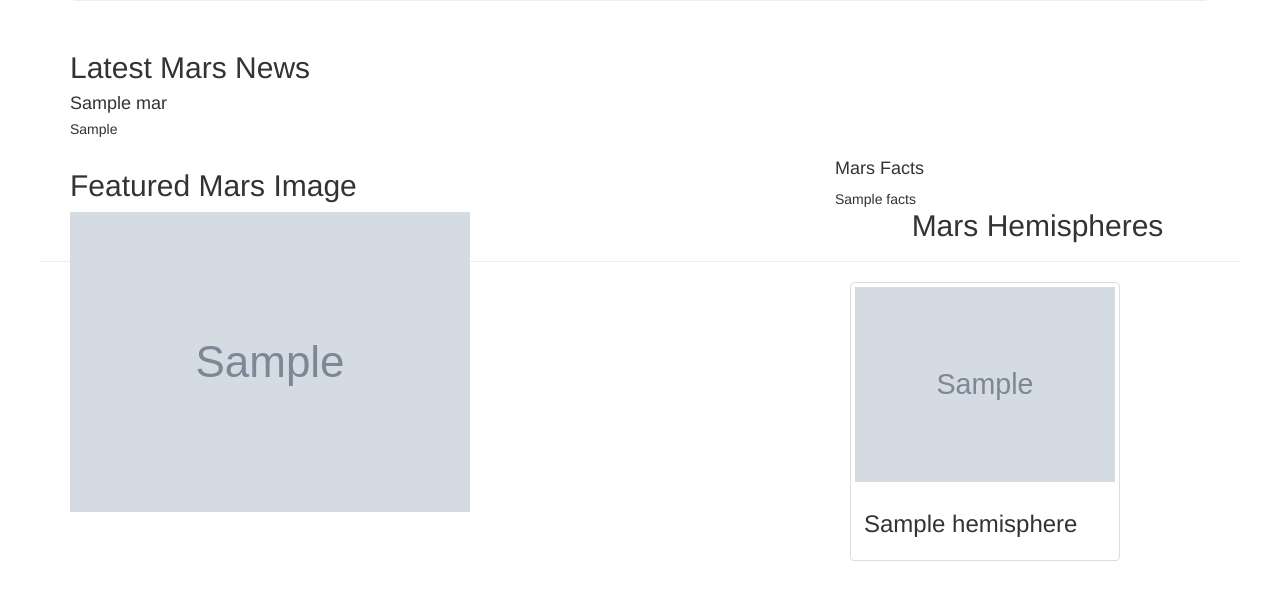
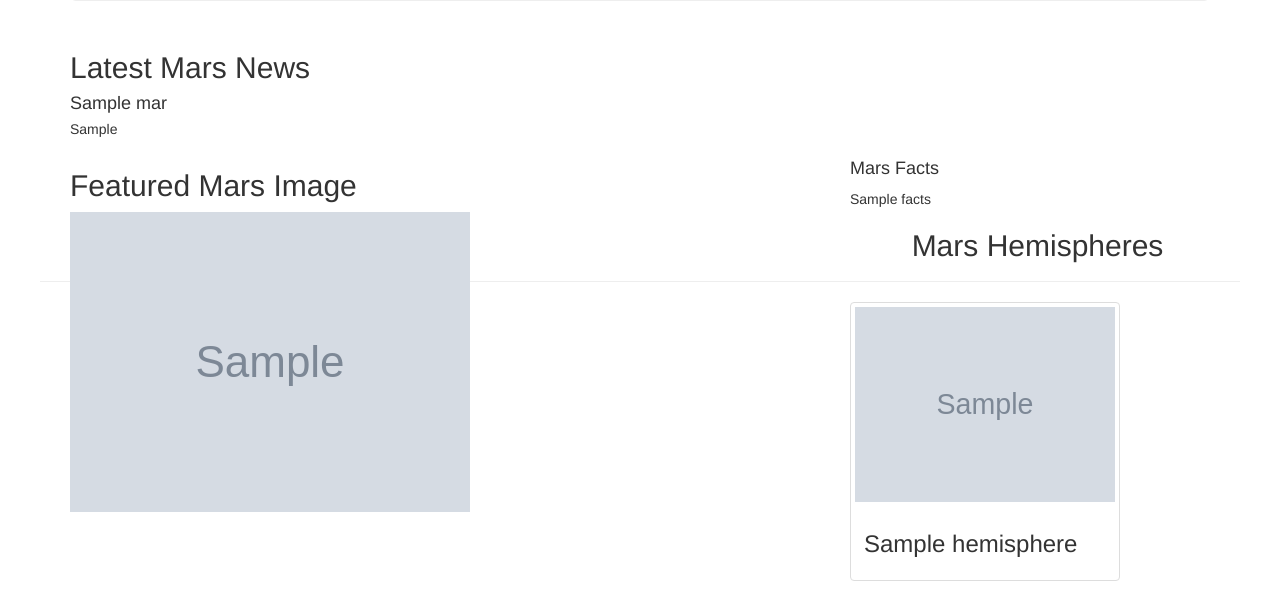
Before and after one commit to mselover21/Mission-to-Mars, a Flask app: page / in a window 1280 px wide. Shown: the part 255-856 px from the top of the page. Before the commit the page ends 816 px from the top, so only its background shows below. Run offline with Flask 2, Linux system fonts and the light colour scheme; grey boxes marked "Sample" are stand-in pictures; a database or web service that is not in the repository returns one stand-in record (values such as "Sample title"); some libraries are stand-ins or nearby versions.

Commit message:
Added styling done with deliverable 3

```diff
--- a/Mars_Scraping/templates/index.html
+++ b/Mars_Scraping/templates/index.html
@@ -42,7 +42,7 @@
         </div>
         <div class="col-md-4">
           <!-- Mars Facts -->
-          <div class="row" id="mars-facts">
+          <div class="table" id="mars-facts">
             <h4>Mars Facts</h4>
             {{ mars.facts | safe }}
           </div>
@@ -55,7 +55,7 @@
                 {% for hemisphere in mars.hemispheres %}
                 <div class="col-md-3">
                   <div class="thumbnail">
-              <img src="{{hemisphere.img_url | default('static/images/error.png', true)}}" alt="...">
+                    <img src="{{hemisphere.img_url | default('static/images/error.png', true)}}" class="img-responsive" alt="Responsive Image">
                   <div class="caption">
                     <h3>{{hemisphere.title}}</h3>
                 </div>
```
Lines whose indentation alone changed are shown as unchanged.
